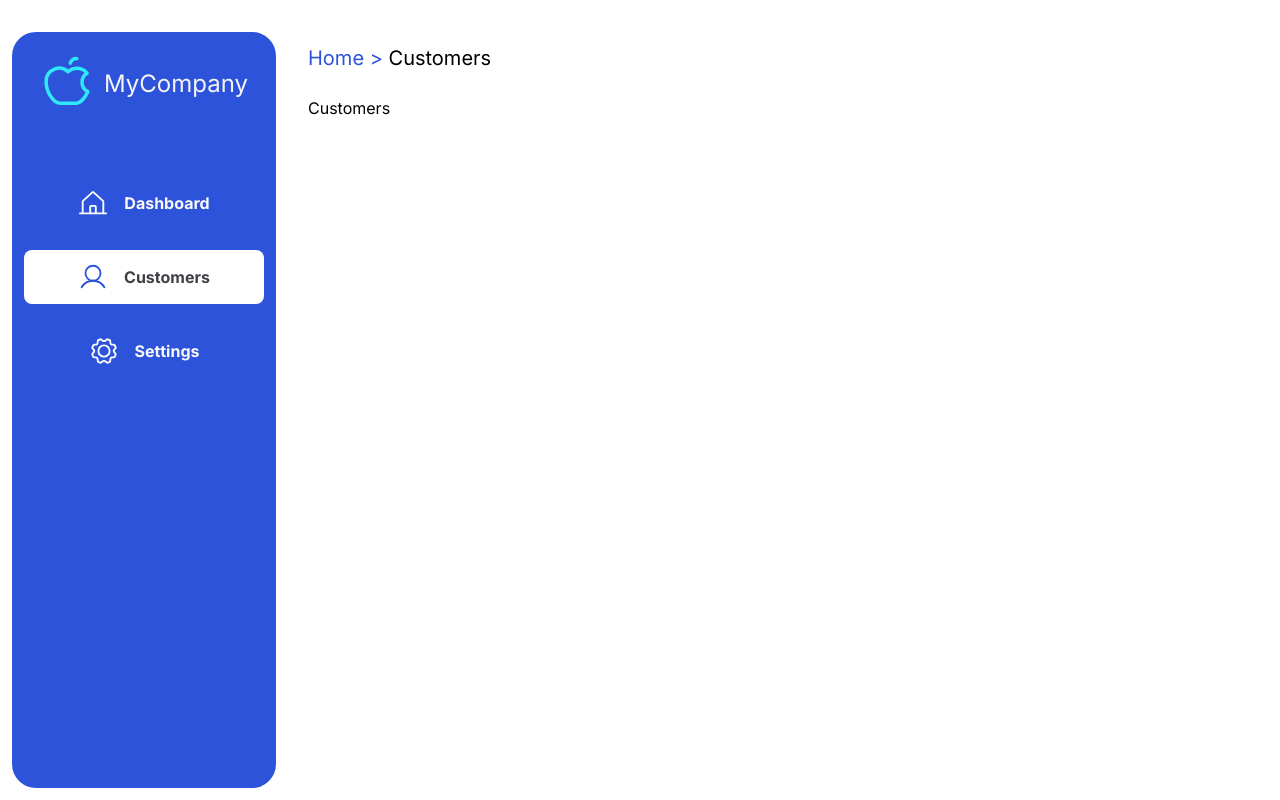
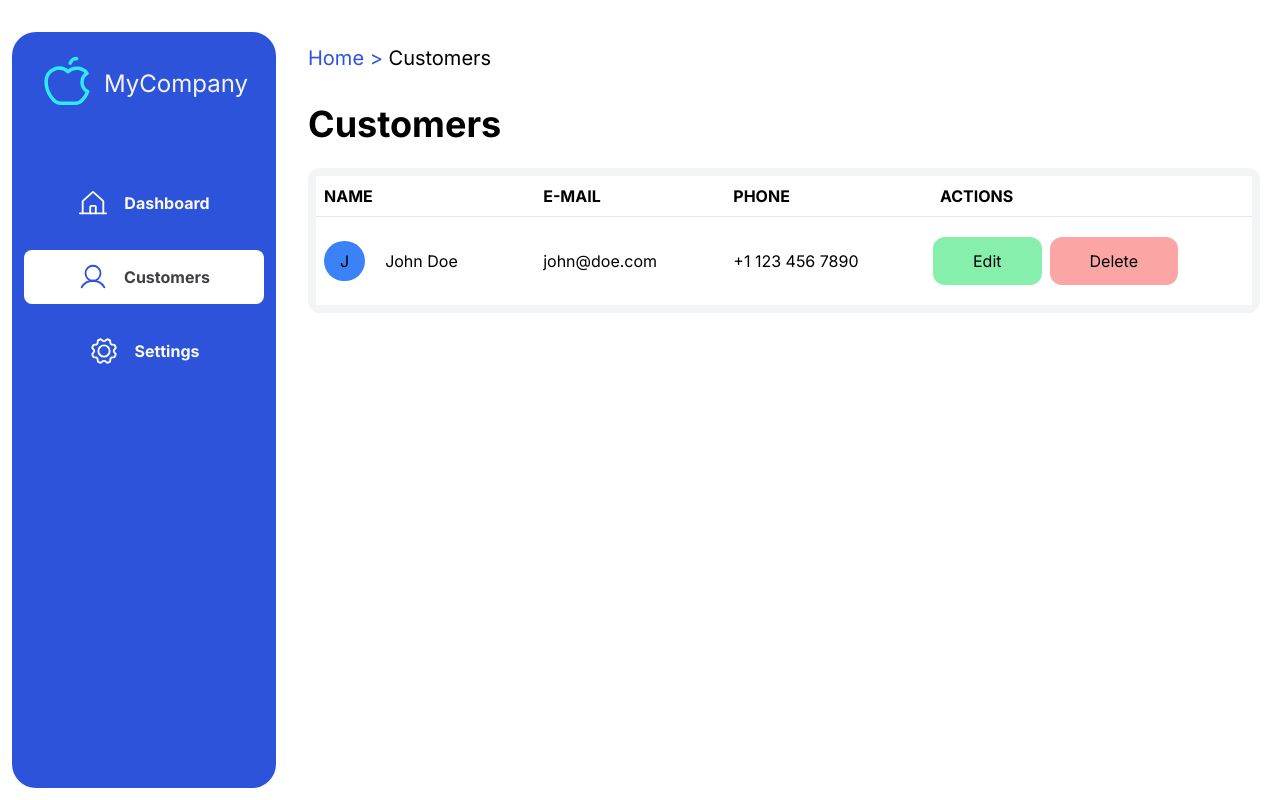
Before and after one commit to NathanSoa/les, a Next.js app in the folder frontend/: page /dashboard/customers in a window 1280 px wide. Built offline with nearby package versions, Linux system fonts and the light colour scheme.

Commit message:
feat: add customer table

```diff
--- a/frontend/src/app/dashboard/customers/page.tsx
+++ b/frontend/src/app/dashboard/customers/page.tsx
@@ -9,7 +9,47 @@ export default function Page() {
   return (
     <div>
       <Breadcrumb pageName={'Customers'} homePage="/dashboard" />
-      Customers
+      <h1 className="pb-6 pt-2 text-4xl font-bold">Customers</h1>
+      <div className="relative max-w-7xl overflow-x-auto rounded-xl bg-gray-100 p-2">
+        <table className="mx-0 w-full text-left">
+          <thead className="border-b uppercase">
+            <tr>
+              <th className="whitespace-nowrap bg-white p-2">Name</th>
+              <th className="whitespace-nowrap bg-white p-2">E-mail</th>
+              <th className="whitespace-nowrap bg-white p-2">Phone</th>
+              <th className="w-80 whitespace-nowrap bg-white p-2">Actions</th>
+            </tr>
+          </thead>
+          <tbody>
+            <tr>
+              <td className="whitespace-nowrap bg-white px-2 py-5">
+                <div className="flex items-center gap-5">
+                  <span className="block rounded-full bg-blue-500 px-4 py-2">
+                    J
+                  </span>
+                  John Doe
+                </div>
+              </td>
+              <td className="whitespace-nowrap bg-white px-2 py-5">
+                john@doe.com
+              </td>
+              <td className="whitespace-nowrap bg-white px-2 py-5">
+                +1 123 456 7890
+              </td>
+              <td className="whitespace-nowrap bg-white py-5">
+                <div className="flex justify-start gap-2">
+                  <button className="rounded-xl bg-green-300 px-10 py-3">
+                    Edit
+                  </button>
+                  <button className="rounded-xl bg-red-300 px-10 py-3">
+                    Delete
+                  </button>
+                </div>
+              </td>
+            </tr>
+          </tbody>
+        </table>
+      </div>
     </div>
   )
 }
```
